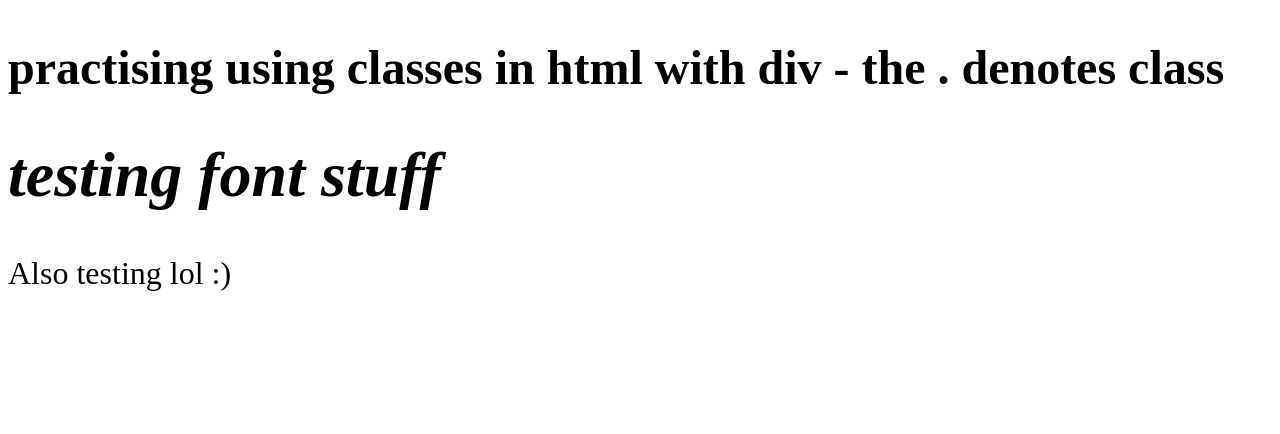
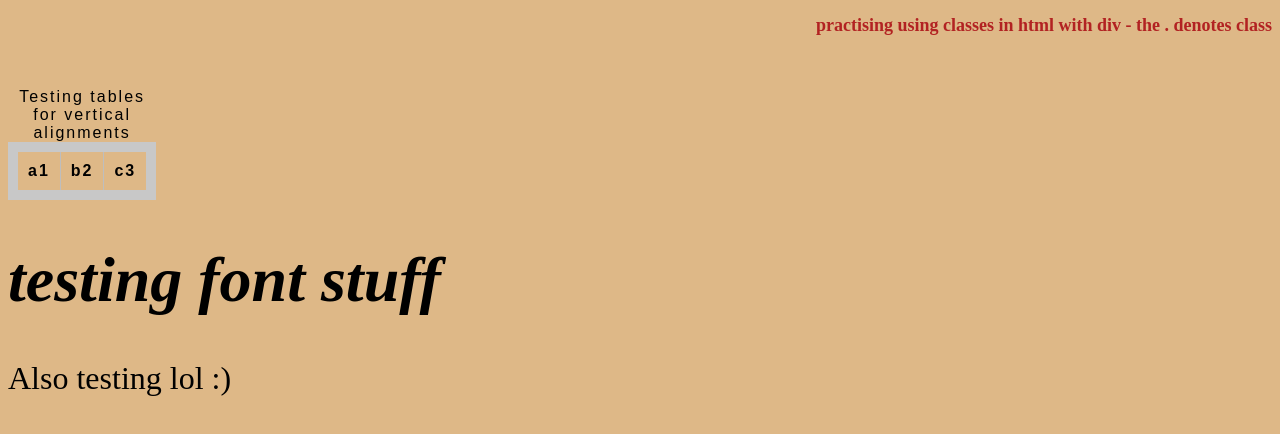
Before and after one commit to BraydenDunnNMIT/WEB503-Lab-one-22, a website: page src/week6Stuff/index.html in a window 1280 px wide. Drawn offline with Linux system fonts and the light colour scheme.

Commit message:
created a table thingy

```diff
--- a/src/week6Stuff/index.css
+++ b/src/week6Stuff/index.css
@@ -1,12 +1,35 @@
 body {
 font-size: 2em;
-background-color: b;
+background-color: burlywood;
 font-weight: normal;
 }
+
 /* Comments to comment on comments I might have commented on.
 */
-.smcaps { font-size: 4em;
+
+.smcaps { font-size: 12px;
+color: firebrick;
+text-align: right;
+vertical-align: baseline;
 }
 
 h1 { font-style: italic;
 }
+
+td,
+th {
+    border: 1px solid rgb(190, 190, 190);
+    padding: 10px;
+}
+
+td {
+    vertical-align: bottom;
+}
+
+table {
+    border-collapse: collapse;
+    border: 10px solid rgb(200, 200, 200);
+    letter-spacing: 2px;
+    font-family: sans-serif;
+    font-size: 1rem;
+}
--- a/src/week6Stuff/index.html
+++ b/src/week6Stuff/index.html
@@ -11,18 +11,23 @@
     </head>
     <body>
 
-        <div class = ".smcaps">
+        <div class = "smcaps">
             <h2> practising using classes in html with div - the . denotes class</h2>
         </div>
+<br>
+<table>
+    <caption>Testing tables for vertical alignments</caption>
+    <tr>
+        <th scope="col">a1</th>
+        <th scope="col">b2</th>
+        <th scope="col">c3</th>
+    </tr>
 
+</table>
 
     <h1> testing font stuff </h1>
      <p> Also testing lol :)</p>
 
-
-
-
-
         <script src="index.js" async defer></script>
     </body>
 </html>
```
